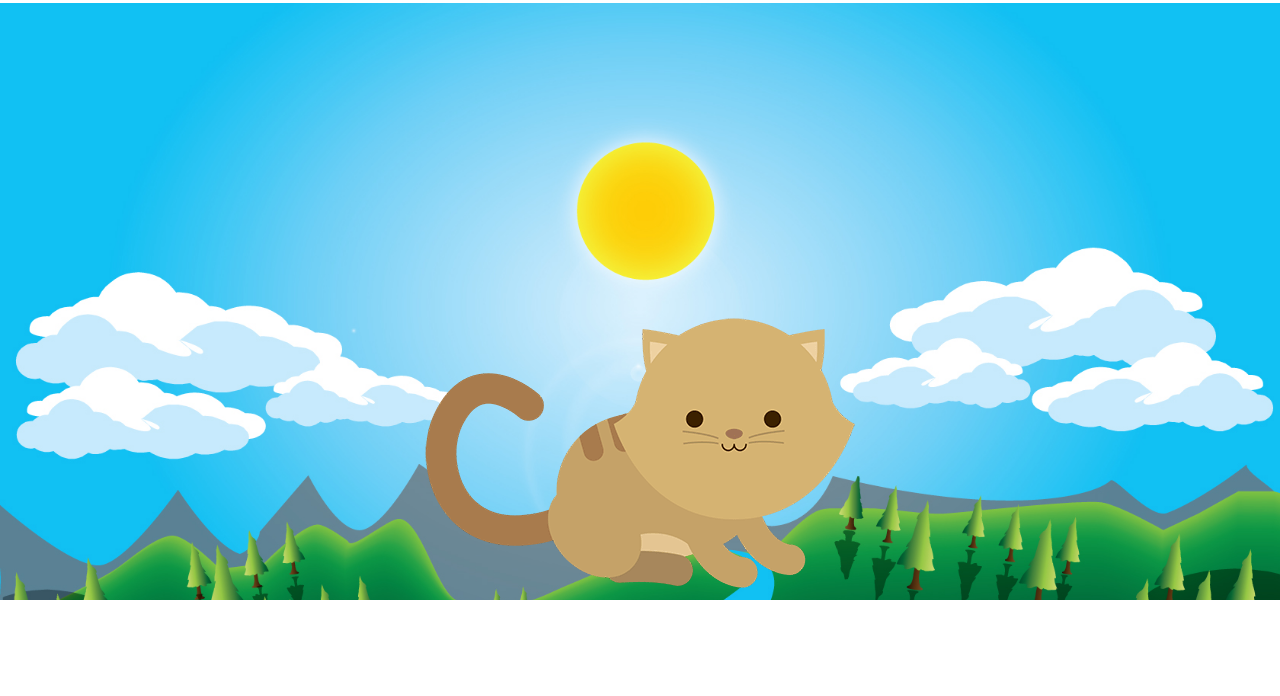
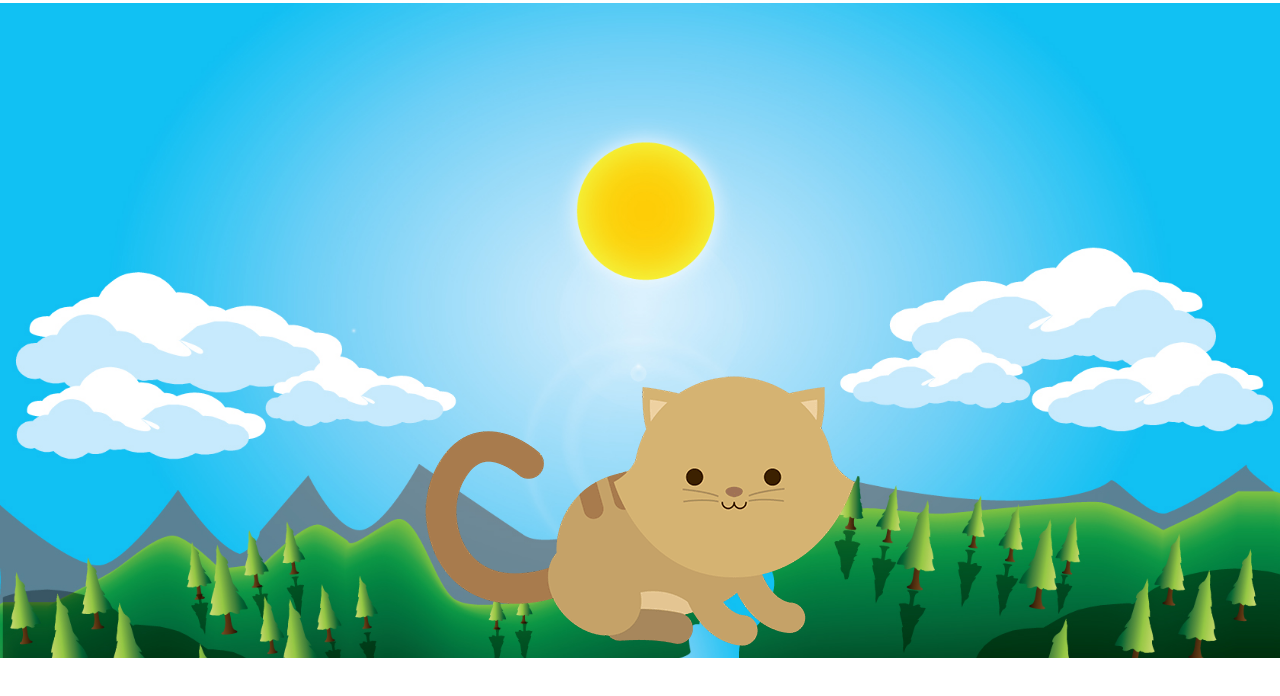
Before and after one commit to dianaVidalC/Kitten, a plain HTML site: page index.html in a window 1280 px wide. Drawn offline with Linux system fonts and the light colour scheme.

Commit message:
error px II

```diff
--- a/css/main.css
+++ b/css/main.css
@@ -12,7 +12,7 @@ div.kitten{
   display: flex;
   justify-content: center;
   width: 100%;
-  height: 600px;
+  height: 658px;
   background-image: url(../assets/img/maxresdefault.jpg);
   background-size: cover;
   background-repeat: no-repeat;
```
